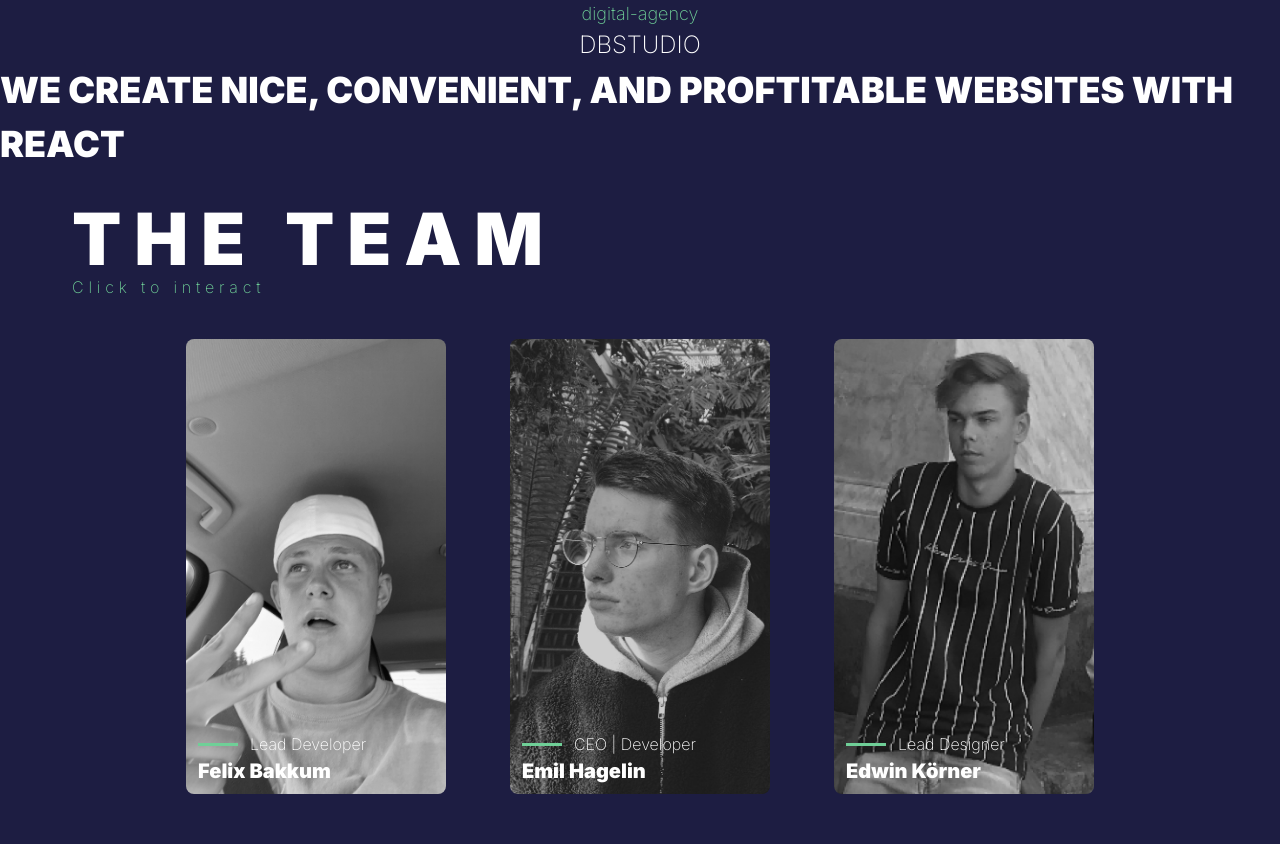
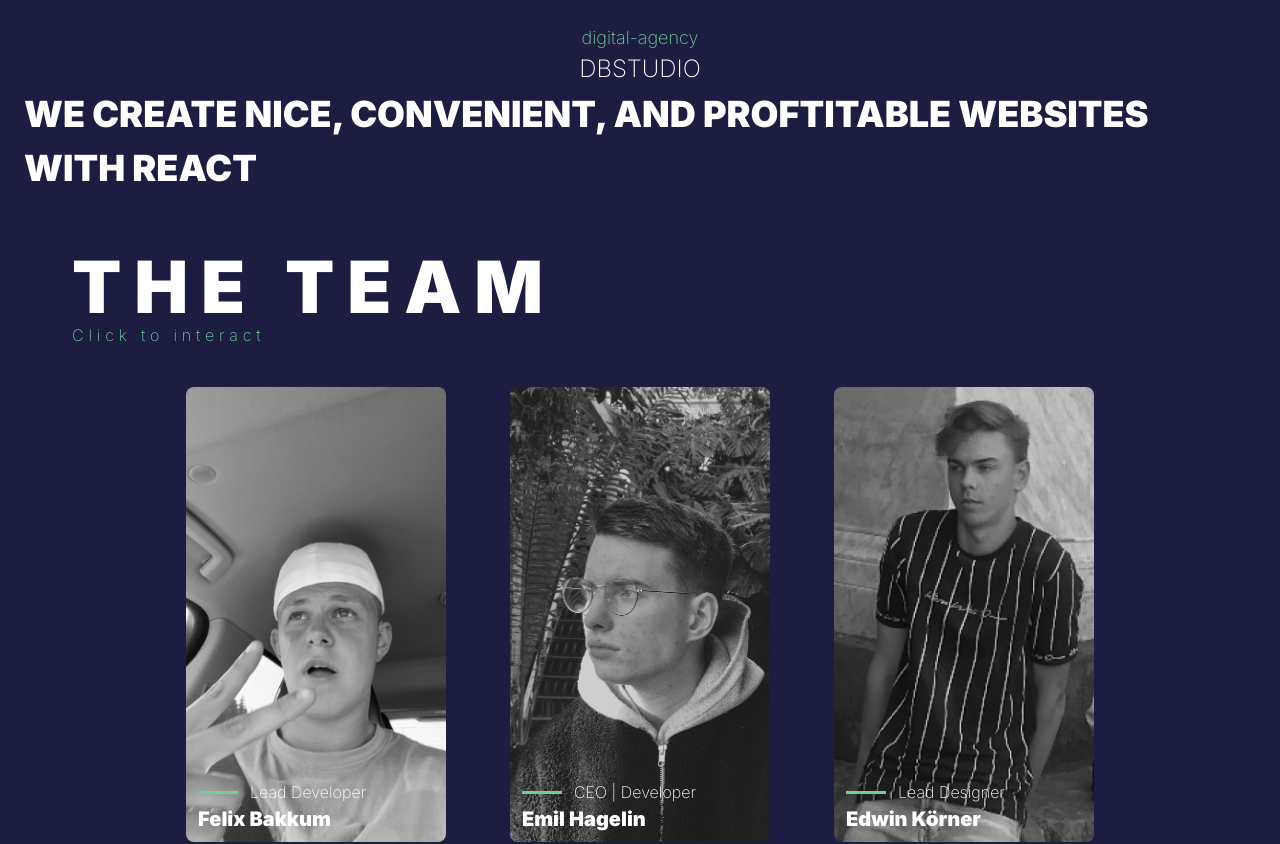
Before and after one commit to AdrianRydin/agile-portfolio, a React (Create React App) app: page / in a window 1280 px wide. Shown: the top 844 px of the page. Built offline with nearby package versions, Linux system fonts and the light colour scheme.

Commit message:
Adjustments to landing-page

```diff
--- a/src/components/landing-page.tsx
+++ b/src/components/landing-page.tsx
@@ -6,16 +6,12 @@ import { ChakraProvider } from '@chakra-ui/react'
 
 function Landing() {
   return (
-    <ChakraProvider>
-    <div className="bg-main-blue flex flex-col justify-start items-center h-auto min-w-full">
+    <div className="bg-main-blue flex flex-col justify-start items-center h-auto p-6">
         <p className='color-main-green small-text'>digital-agency</p>
         <p className='title-small text-white'>DBSTUDIO</p>
         <p className='title text-white'>WE CREATE NICE, CONVENIENT,
         AND PROFTITABLE WEBSITES WITH REACT</p>
     </div>
-    </ChakraProvider>
-
-
   );
 }
 
```
